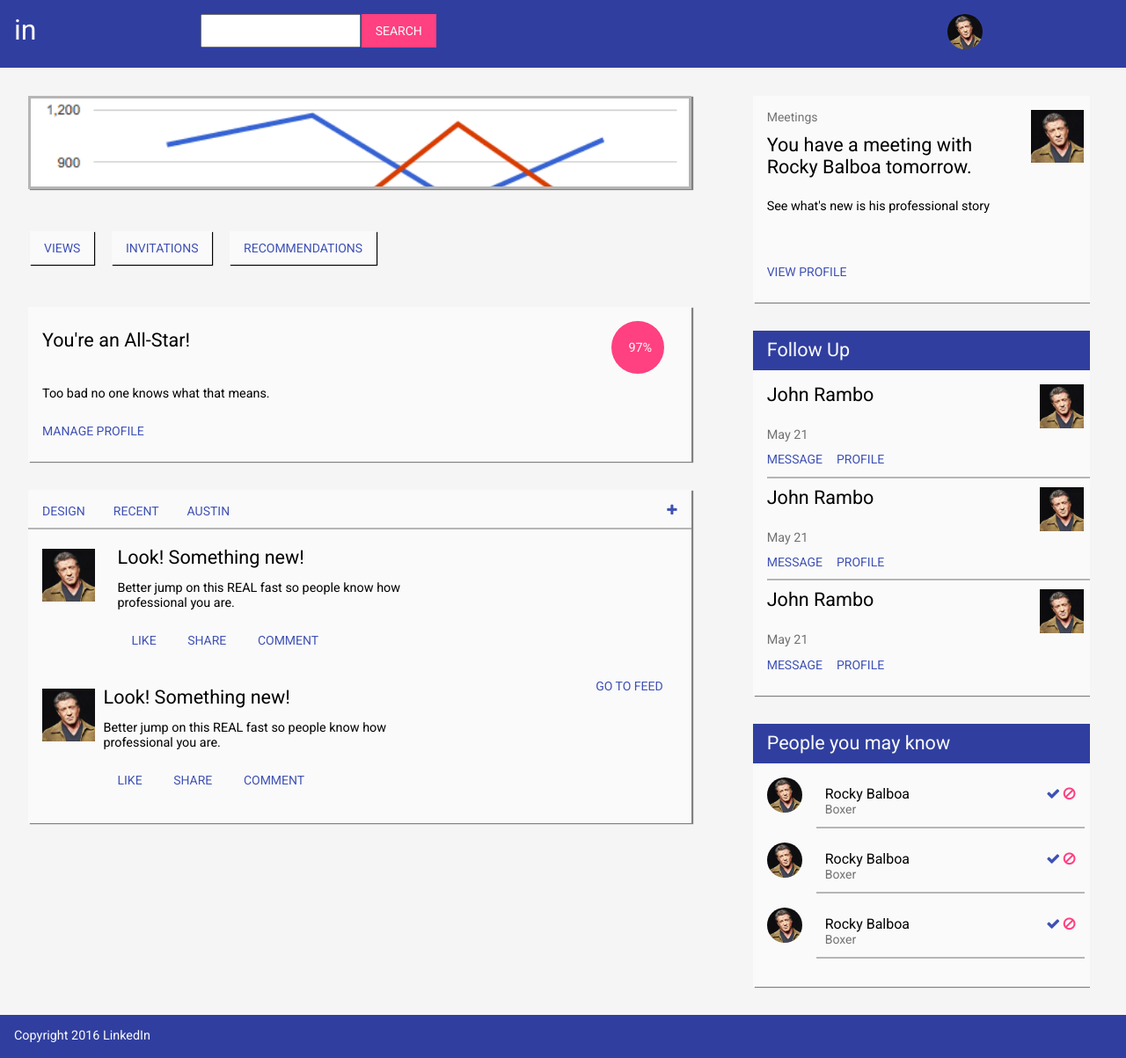
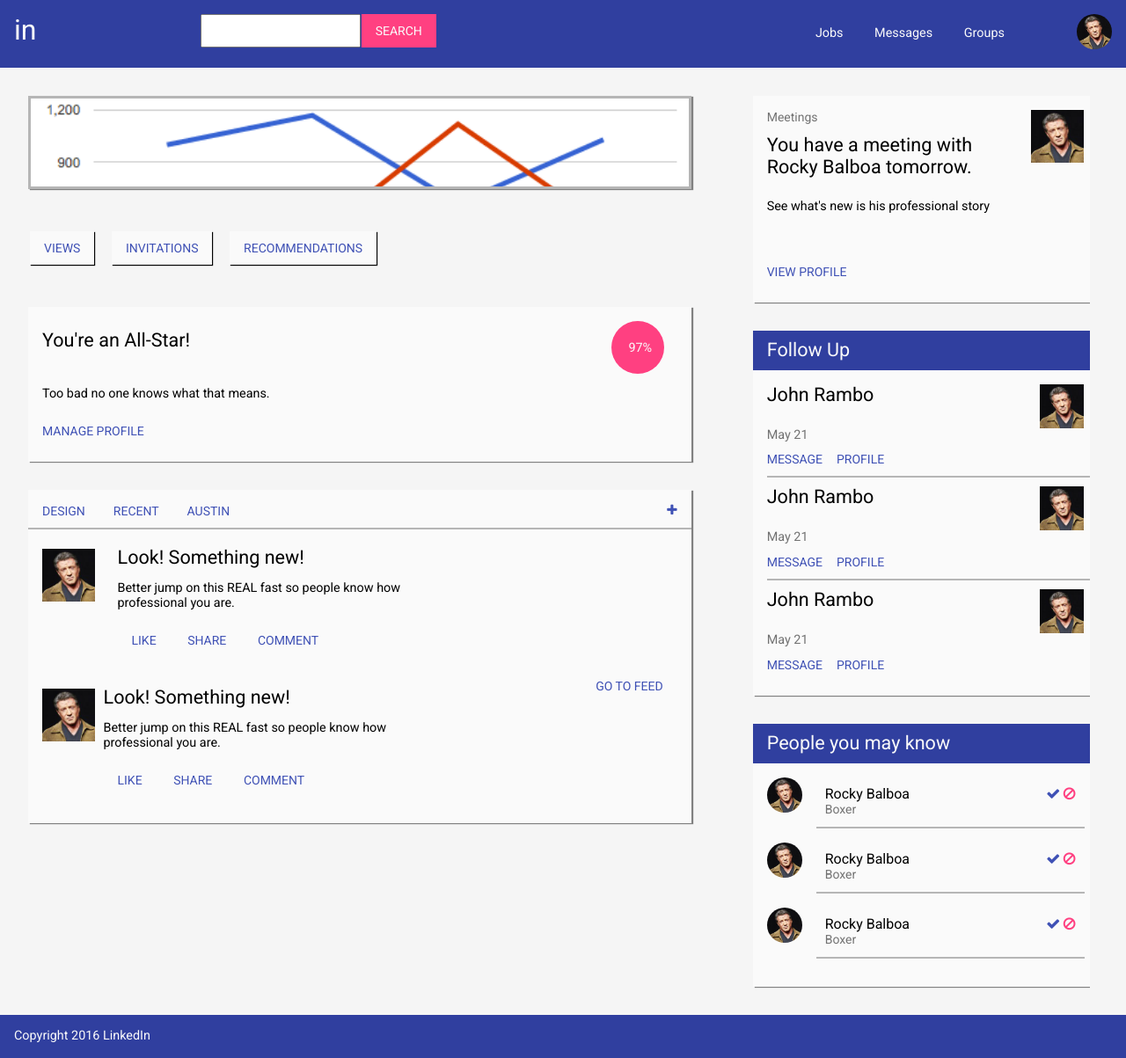
Before and after one commit to davidpowellme/linkedin, a Jekyll site: the page built from linked-in-material/index.html, in a window 1280 px wide. Shown: the whole page at 88% size. Built offline with Jekyll 4.4.1, drawn with Linux system fonts in a browser that asks for light colours; nearby versions of some CDN libraries.

Commit message:
rough google design

```diff
--- a/linked-in-material/_includes/header.html
+++ b/linked-in-material/_includes/header.html
@@ -1,24 +1,26 @@
 <header class="site-header">
-	<div class="col-sm-2 logo">
+	<div class="col-sm-2 col-md-2 col-lg-2 logo">
 		in
 	</div>
-	<div class="col-sm-8">
+	<div class="col-sm-8 col-md-8 col-lg-5">
 		<label for="search">
 			<input type="text" class="search-input">
 			<input type="submit" value="search" class="search-submit">
 		</label>
 	</div>
-	<div class="col-sm-2">
+	<div class="col-lg-4">
+		<ul>
+			<li>Jobs</li>
+			<li>Messages</li>
+			<li>Groups</li>
+			<!-- <li>Sign Out</li> -->
+		</ul>
+	</div>
+	<div class="col-sm-2 col-md-2 col-lg-1">
 		<div class="profile">
 			<div class="prof-pic"></div>
 			<span>Sylvester Stallone</span><br>
 			<span>Actor</span>
 		</div>
-		<ul>
-			<li>Jobs</li>
-			<li>Messages</li>
-			<li>Groups</li>
-			<li>Sign Out</li>
-		</ul>
 	</div>
 </header>
--- a/linked-in-material/css/main.scss
+++ b/linked-in-material/css/main.scss
@@ -251,7 +251,7 @@
 	background: $color-primary-dark;
 	color: $color-bg;
 	overflow: hidden;
-	padding: 1rem 1rem 0.3rem 1rem;;
+	padding: 1rem 1rem 1rem 1rem;;
 
 	.logo {
 		font-size: 2rem;
@@ -284,11 +284,30 @@
 		background: url(/images/prof-1.jpg) 0 0 no-repeat;
 		background-size: cover;
 		border-radius: 50%;
+		float: right;
 		height: 40px;
 		padding: 0;
 		width: 40px;
 	}
 
+}
+
+@media (min-width: 900px) {
+
+	.site-header {
+
+		ul {
+			display: block;
+			float: right;
+			list-style: none;
+			padding: 0;
+
+			li {
+				display: inline-block;
+				margin: 0 1rem;
+			}
+		}
+	}
 }
 
 /*
```
